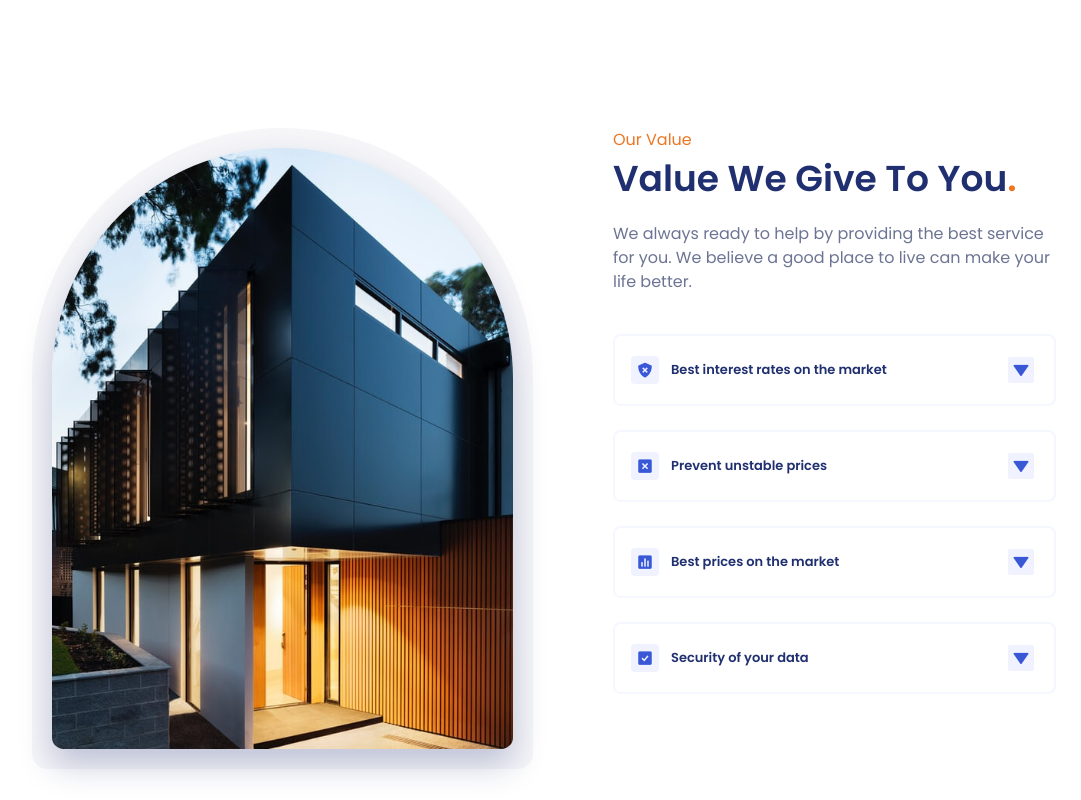
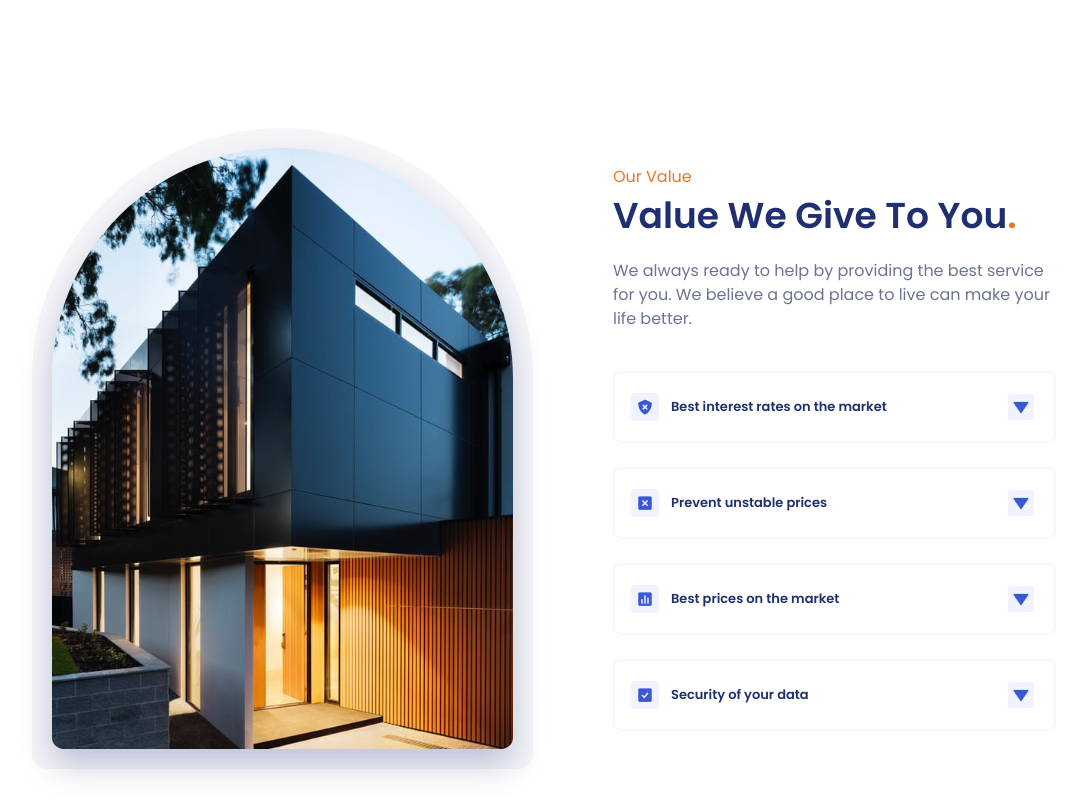
Before and after one commit to shoproizoshlo/real-state-website-vue-ts, a Vue app: page / in a window 1280 px wide. Shown: the part 1860-2660 px from the top of the page, without its empty margins (96-1177 px from the left). Built offline with nearby package versions, Linux system fonts and the light colour scheme.

Commit message:
added tailwind classes to value section

```diff
--- a/src/components/main/Value.vue
+++ b/src/components/main/Value.vue
@@ -1,6 +1,8 @@
 <template>
   <section class="value section" id="value">
-    <div class="value__container wrapper grid">
+    <div
+      class="gap-y-12 lg:gap-x-20 md:items-center lg:items-start value__container wrapper grid"
+    >
       <OrbeImg :url="'./src/assets/img/value.jpg'" :contact="false" />
       <div class="value__content">
         <div class="value__data">
@@ -11,7 +13,7 @@
             believe a good place to live can make your life better.
           </p>
         </div>
-        <div class="value__accordion">
+        <div class="grid gap-y-6 value__accordion">
           <AccordionItem
             v-for="(item, index) in accordionItems"
             :key="index"
@@ -75,12 +77,14 @@ export default {
 </script>
 
 <style scoped>
+/* gap-y-12 lg:gap-x-20 md:items-center lg:items-start */
 .value__container {
-  row-gap: 3rem;
+  /* row-gap: 3rem; */
 }
+/* grid gap-y-6 */
 .value__accordion {
-  display: grid;
-  row-gap: 1.5rem;
+  /* display: grid;
+  row-gap: 1.5rem; */
 }
 
 @media screen and (max-width: 320px) {
@@ -97,8 +101,8 @@ export default {
 }
 @media screen and (min-width: 1023px) {
   .value__container {
-    align-items: flex-start;
-    column-gap: 5rem;
+    /* align-items: flex-start; */
+    /* column-gap: 5rem; */
   }
 }
 </style>
```
